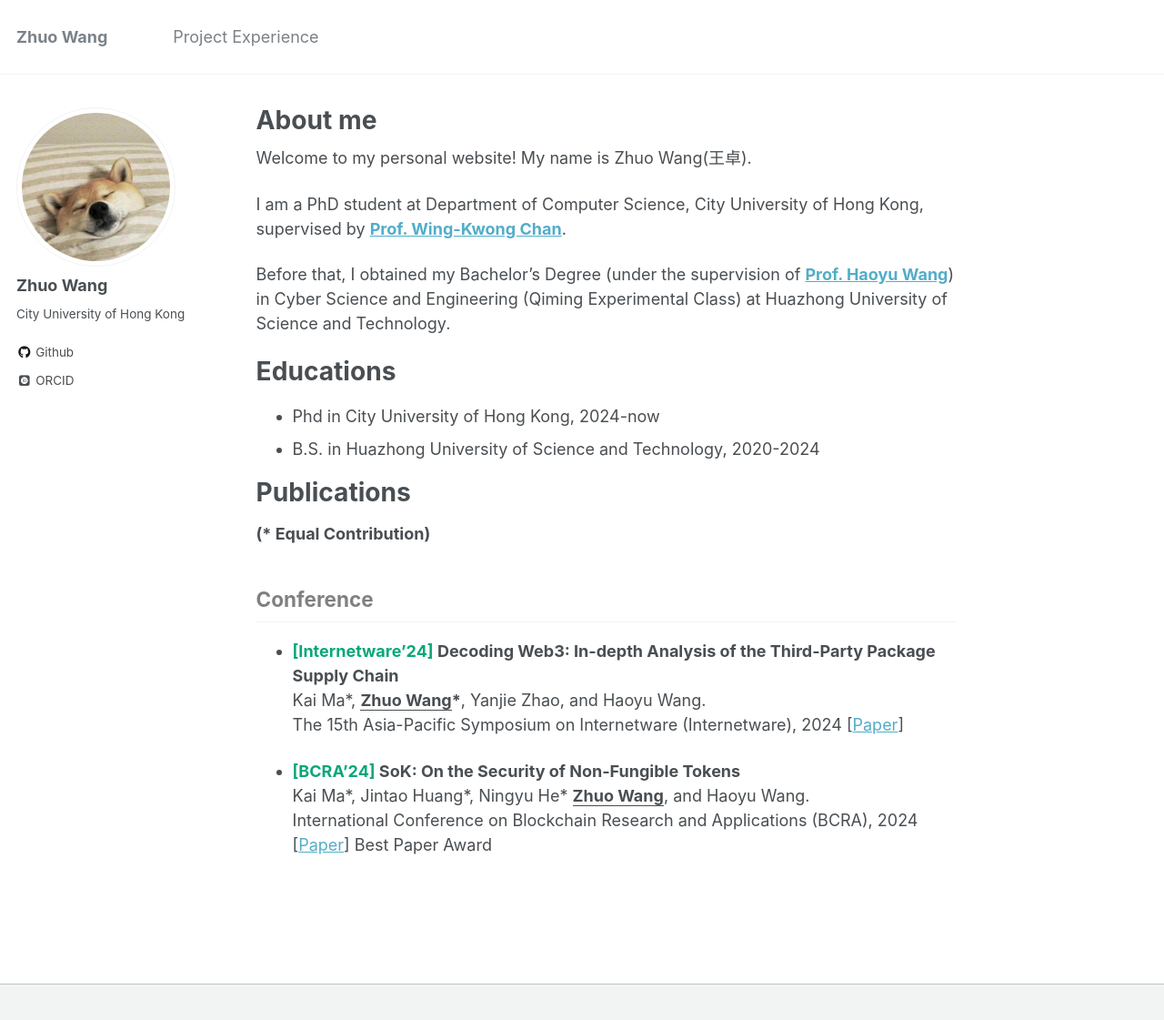
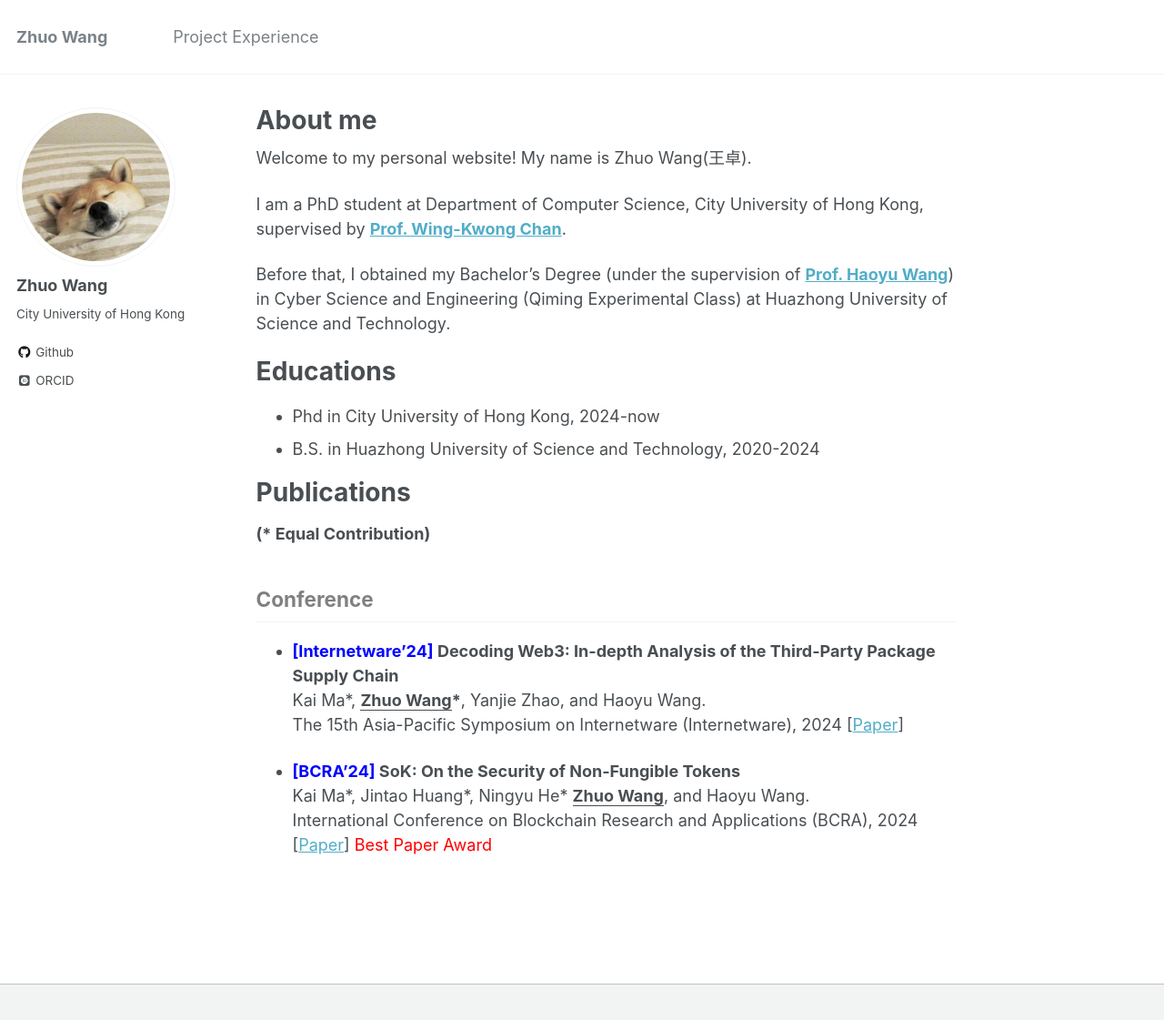
Before and after one commit to zhuozhuoH/zhuozhuoH.github.io, a Jekyll site: the page built from _pages/about.md, in a window 1280 px wide and 1154 px high. Shown: the top 1121 px of the window at 91% size. Built offline with Jekyll 4.4.1, drawn with Linux system fonts in a browser that asks for light colours; some web fonts are replaced.

Commit message:
Update about.md

```diff
--- a/_pages/about.md
+++ b/_pages/about.md
@@ -45,10 +45,10 @@ Before that, I obtained my Bachelor's Degree (under the supervision of **[Prof.
 
 ## <span style="color:grey">Conference</span>
 
-* **<span style="color:#09a778">\[Internetware'24\]</span> Decoding Web3: In-depth Analysis of the Third-Party Package Supply Chain**
+* **<span style="color:#0000FF">\[Internetware'24\]</span> Decoding Web3: In-depth Analysis of the Third-Party Package Supply Chain**
     <br>Kai Ma\*, **<u>Zhuo Wang</u>\***, Yanjie Zhao, and Haoyu Wang.
     <br>The 15th Asia-Pacific Symposium on Internetware (Internetware), 2024 [[Paper](https://dl.acm.org/doi/10.1145/3671016.3671402)]
 
-* **<span style="color:#09a778">\[BCRA'24\]</span> SoK: On the Security of Non-Fungible Tokens**
+* **<span style="color:#0000FF">\[BCRA'24\]</span> SoK: On the Security of Non-Fungible Tokens**
     <br>Kai Ma\*, Jintao Huang\*, Ningyu He\* **<u>Zhuo Wang</u>**, and Haoyu Wang.
-    <br>International Conference on Blockchain Research and Applications (BCRA), 2024 [[Paper](https://dl.acm.org/doi/10.1145/3671016.3671402)] <span class="highlight">Best Paper Award</span>
+    <br>International Conference on Blockchain Research and Applications (BCRA), 2024 [[Paper](https://dl.acm.org/doi/10.1145/3671016.3671402)] <span style="color:#FF0000">Best Paper Award</span>
```
